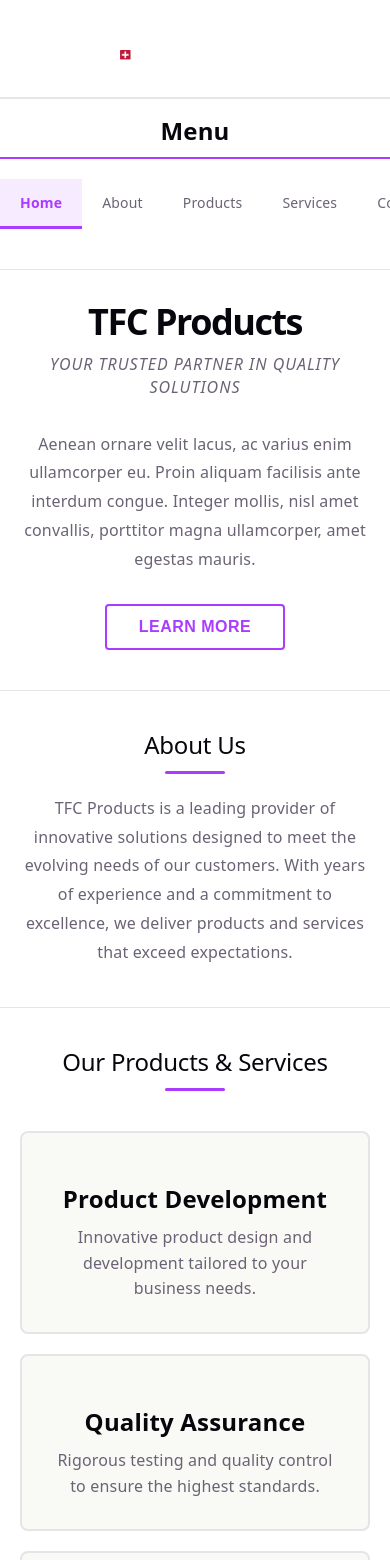
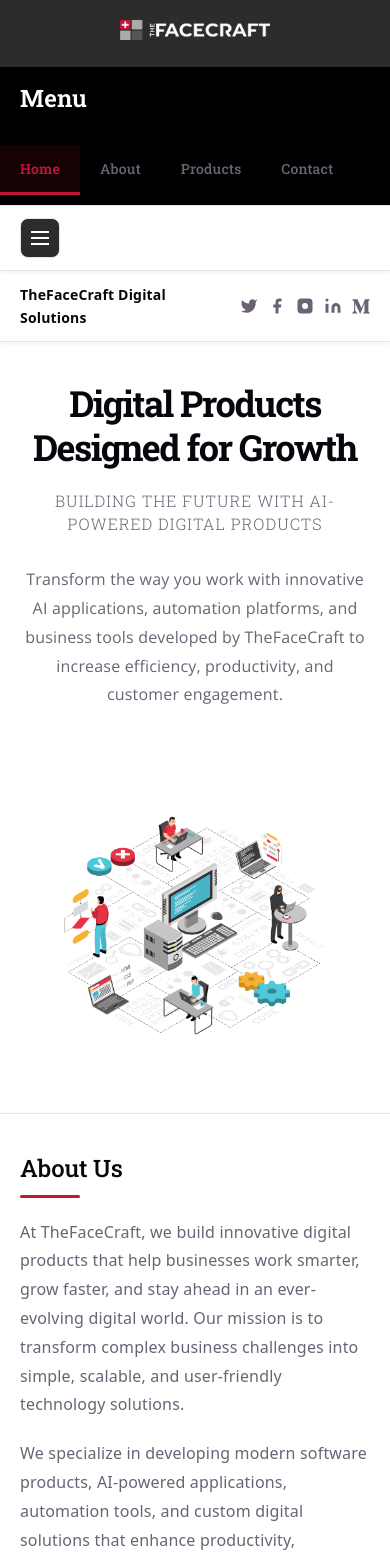
Before and after one commit to creativehandz/TFCproducts, a React (Vite) app: page / in a window 390 px wide. Shown: the top 1560 px of the page. Built offline with nearby package versions, Linux system fonts and the light colour scheme.

Commit message:
Update layout with main-content wrapper and font improvements

```diff
--- a/src/App.css
+++ b/src/App.css
@@ -1,3 +1,7 @@
+/* Import Fonts */
+@import url('https://fonts.googleapis.com/css2?family=Roboto+Slab:wght@300;400;500;600;700&display=swap');
+@import url('https://fonts.googleapis.com/css2?family=Open+Sans:wght@300;400;500;600;700&display=swap');
+
 /* Company Page Styles */
 .company-page {
   margin: 0;
@@ -17,20 +21,35 @@
 /* Left Sidebar */
 .sidebar {
   width: 280px;
-  background: var(--bg);
+  background: var(--bg-black);
   border-right: 1px solid var(--border);
-  padding: 30px 0;
+  padding: 0px 0;
   position: sticky;
   top: 0;
   height: 100vh;
   overflow-y: auto;
+  transition: width 0.3s ease, transform 0.3s ease;
+}
+
+.sidebar.collapsed {
+  width: 0;
+  overflow: hidden;
+  border-right: none;
+}
+
+@media (max-width: 1024px) {
+  .sidebar.collapsed {
+    transform: translateX(-100%);
+    width: 280px;
+  }
 }
 
 .sidebar-logo {
-  padding: 0 30px 30px;
+      padding: 30px 30px 30px;
   text-align: center;
-  border-bottom: 2px solid var(--border);
+  border-bottom: 0px solid var(--border);
   margin-bottom: 20px;
+  background: var(--bg-dark-gray);
 }
 
 .sidebar-logo .logo {
@@ -44,21 +63,24 @@
 }
 
 .sidebar-header {
-  padding: 0 30px 20px;
-  border-bottom: 2px solid var(--accent);
+  padding: 30px 30px 20px;
+  border-bottom: 0px solid var(--accent);
   margin-bottom: 20px;
+  text-align: left;
 }
 
 .sidebar-header h3 {
   margin: 0;
   font-size: 24px;
-  color: var(--text-h);
+  color: var(--text-w);
   font-weight: 600;
+  font-family: 'Roboto Slab', serif;
 }
 
 .sidebar-nav {
   display: flex;
   flex-direction: column;
+  align-items: flex-start;
 }
 
 .sidebar-link {
@@ -68,19 +90,17 @@
   font-size: 16px;
   font-weight: 500;
   transition: all 0.3s ease;
-  border-left: 3px solid transparent;
+  font-family: 'Roboto Slab', serif;
 }
 
 .sidebar-link:hover {
-  background: var(--accent-bg);
-  color: var(--text-h);
-  border-left-color: var(--accent);
+  background: var(--accent-red-bg);
+  color: var(--accent-red);
 }
 
 .sidebar-link.active {
-  background: var(--accent-bg);
-  color: var(--accent);
-  border-left-color: var(--accent);
+  background: var(--accent-red-bg);
+  color: var(--accent-red);
   font-weight: 600;
 }
 
@@ -89,6 +109,98 @@
   flex: 1;
   padding: 0;
   overflow-y: auto;
+  position: relative;
+}
+
+/* Top Bar */
+.top-bar {
+  position: sticky;
+  top: 0;
+  z-index: 1001;
+  background: var(--bg);
+  border-bottom: 1px solid var(--border);
+  padding: 15px 30px;
+  display: flex;
+  align-items: center;
+  box-shadow: 0 2px 4px rgba(0, 0, 0, 0.05);
+}
+
+/* Title and Social Bar */
+.title-social-bar {
+  position: sticky;
+  top: 74px;
+  z-index: 1000;
+  background: var(--bg);
+  border-bottom: 1px solid var(--border);
+  padding: 15px 30px;
+  display: flex;
+  align-items: center;
+  justify-content: space-between;
+  gap: 20px;
+  box-shadow: 0 2px 4px rgba(0, 0, 0, 0.05);
+}
+
+.top-bar-title {
+  flex: 1;
+  font-size: 16px;
+  color: var(--text-h);
+  text-align: left;
+}
+
+.top-bar-title strong {
+  font-weight: 600;
+  color: var(--text-h);
+}
+
+.top-bar-subtitle {
+  color: var(--text);
+  font-weight: 400;
+}
+
+.social-icons {
+  display: flex;
+  gap: 15px;
+  align-items: center;
+}
+
+.social-icon {
+  color: var(--text);
+  transition: color 0.3s ease;
+  display: flex;
+  align-items: center;
+  justify-content: center;
+}
+
+.social-icon:hover {
+  color: var(--accent-red);
+}
+
+/* Menu Toggle Button */
+.menu-toggle {
+  background: var(--bg-dark-gray);
+  border: 1px solid var(--border);
+  border-radius: 8px;
+  width: 44px;
+  height: 44px;
+  display: flex;
+  align-items: center;
+  justify-content: center;
+  cursor: pointer;
+  color: #fff;
+  transition: all 0.3s ease;
+}
+
+.menu-toggle:hover {
+  background: var(--accent-red);
+  transform: scale(1.05);
+}
+
+.menu-toggle:active {
+  transform: scale(0.95);
+}
+
+.menu-toggle svg {
+  pointer-events: none;
 }
 
 /* Hero Section */
@@ -98,12 +210,49 @@
   border-bottom: 1px solid var(--border);
 }
 
+.hero-content {
+  display: grid;
+  grid-template-columns: 1fr 1fr;
+  gap: 60px;
+  align-items: center;
+  max-width: 1400px;
+  margin: 0 auto;
+}
+
+.hero-text {
+  text-align: left;
+}
+
+.hero-image {
+  display: flex;
+  align-items: center;
+  justify-content: center;
+  padding: 40px;
+
+  border-radius: 12px;
+  border: 0px solid var(--border);
+}
+
+.hero-image img {
+  max-width: 100%;
+  height: auto;
+  object-fit: contain;
+}
+
+/* Main Content Wrapper for Sections */
+.main-content {
+  max-width: 1400px;
+  margin: 0 auto;
+}
+
 .hero-section h1 {
   font-size: 56px;
   margin: 0 0 20px;
   color: var(--text-h);
   letter-spacing: -1.5px;
   font-weight: 700;
+  font-family: "Roboto Slab", serif;
+  line-height: 1.2;
 }
 
 .tagline {
@@ -114,6 +263,7 @@
   margin-bottom: 20px;
   text-transform: uppercase;
   letter-spacing: 1px;
+  font-family: "Roboto Slab", serif;
 }
 
 .hero-description {
@@ -122,6 +272,7 @@
   color: var(--text);
   max-width: 600px;
   margin: 30px 0;
+  font-family: 'Open Sans';
 }
 
 .hero-button {
@@ -147,39 +298,39 @@
 
 /* Sections */
 .section {
-  padding: 60px 60px;
+  padding: 80px 60px;
   background: var(--bg);
   border-bottom: 1px solid var(--border);
 }
 
 .section h2 {
-  font-size: 32px;
+  font-size: 1.75em;
   margin-bottom: 20px;
   color: var(--text-h);
-  text-align: center;
+  text-align: left;
   position: relative;
   padding-bottom: 15px;
+  font-family: "Roboto Slab", serif;
 }
 
 .section h2::after {
   content: '';
   position: absolute;
   bottom: 0;
-  left: 50%;
-  transform: translateX(-50%);
+  left: 0;
   width: 60px;
   height: 3px;
-  background: var(--accent);
+  background: var(--accent-red);
   border-radius: 2px;
 }
 
 .section p {
-  line-height: 1.8;
-  color: var(--text);
-  max-width: 800px;
-  margin: 0 auto;
-  text-align: center;
-  font-size: 18px;
+      line-height: 1.8;
+    color: var(--text);
+    max-width: 800px;
+    margin: 0 auto 20px;
+    text-align: left;
+    font-size: 18px;
 }
 
 /* Services Grid */
@@ -194,9 +345,9 @@
   padding: 30px;
   background: var(--social-bg);
   border-radius: 8px;
-  border: 2px solid var(--border);
+  border: 2px solid var(--accent-red);
   transition: all 0.3s ease;
-  text-align: center;
+  text-align: left;
 }
 
 .service-card:hover {
@@ -215,6 +366,7 @@
   font-size: 16px;
   line-height: 1.6;
   color: var(--text);
+  margin: 0 0 5px 0;
 }
 
 /* Mission Section */
@@ -277,6 +429,10 @@
     border-bottom: 1px solid var(--border);
   }
 
+  .title-social-bar {
+    top: 0;
+  }
+
   .sidebar-logo {
     padding: 20px;
   }
@@ -292,23 +448,70 @@
   }
 
   .sidebar-link {
-    border-left: none;
     border-bottom: 3px solid transparent;
     white-space: nowrap;
   }
 
   .sidebar-link:hover,
   .sidebar-link.active {
-    border-left: none;
-    border-bottom-color: var(--accent);
+    border-bottom-color: var(--accent-red);
+  }
+
+  .hero-content {
+    gap: 40px;
   }
 }
 
 @media (max-width: 768px) {
+  .top-bar {
+    padding: 12px 20px;
+  }
+
+  .title-social-bar {
+    padding: 12px 20px;
+    gap: 10px;
+    top: 64px;
+  }
+
+  .top-bar-title {
+    font-size: 14px;
+  }
+
+  .top-bar-subtitle {
+    display: none;
+  }
+
+  .social-icons {
+    gap: 10px;
+  }
+
+  .social-icon svg {
+    width: 18px;
+    height: 18px;
+  }
+
+  .menu-toggle {
+    width: 40px;
+    height: 40px;
+  }
+
   .hero-section,
   .section,
   .footer {
     padding: 40px 20px;
+  }
+
+  .hero-content {
+    grid-template-columns: 1fr;
+    gap: 40px;
+  }
+
+  .hero-text {
+    text-align: center;
+  }
+
+  .hero-image {
+    padding: 30px;
   }
 
   .hero-section h1 {
@@ -345,88 +548,3 @@
     font-size: 14px;
   }
 }
-
-  @media (max-width: 1024px) {
-    border-right: none;
-    border-bottom: 1px solid var(--border);
-  }
-}
-
-#next-steps ul {
-  list-style: none;
-  padding: 0;
-  display: flex;
-  gap: 8px;
-  margin: 32px 0 0;
-
-  .logo {
-    height: 18px;
-  }
-
-  a {
-    color: var(--text-h);
-    font-size: 16px;
-    border-radius: 6px;
-    background: var(--social-bg);
-    display: flex;
-    padding: 6px 12px;
-    align-items: center;
-    gap: 8px;
-    text-decoration: none;
-    transition: box-shadow 0.3s;
-
-    &:hover {
-      box-shadow: var(--shadow);
-    }
-    .button-icon {
-      height: 18px;
-      width: 18px;
-    }
-  }
-
-  @media (max-width: 1024px) {
-    margin-top: 20px;
-    flex-wrap: wrap;
-    justify-content: center;
-
-    li {
-      flex: 1 1 calc(50% - 8px);
-    }
-
-    a {
-      width: 100%;
-      justify-content: center;
-      box-sizing: border-box;
-    }
-  }
-}
-
-#spacer {
-  height: 88px;
-  border-top: 1px solid var(--border);
-  @media (max-width: 1024px) {
-    height: 48px;
-  }
-}
-
-.ticks {
-  position: relative;
-  width: 100%;
-
-  &::before,
-  &::after {
-    content: '';
-    position: absolute;
-    top: -4.5px;
-    border: 5px solid transparent;
-  }
-
-  &::before {
-    left: 0;
-    border-left-color: var(--border);
-  }
-  &::after {
-    right: 0;
-    border-right-color: var(--border);
-  }
-}
--- a/src/App.jsx
+++ b/src/App.jsx
@@ -1,12 +1,19 @@
+import { useState } from 'react'
 import './App.css'
 
 function App() {
+  const [sidebarCollapsed, setSidebarCollapsed] = useState(false)
+
+  const toggleSidebar = () => {
+    setSidebarCollapsed(!sidebarCollapsed)
+  }
+
   return (
     <div className="company-page">
       {/* Main Layout Container */}
       <div className="main-layout">
         {/* Left Sidebar */}
-        <aside className="sidebar">
+        <aside className={`sidebar ${sidebarCollapsed ? 'collapsed' : ''}`}>
           <div className="sidebar-logo">
             <img src="/tfc-logo.png" alt="TFC Products Logo" className="logo" />
           </div>
@@ -17,88 +24,158 @@ function App() {
             <a href="#home" className="sidebar-link active">Home</a>
             <a href="#about" className="sidebar-link">About</a>
             <a href="#products" className="sidebar-link">Products</a>
-            <a href="#services" className="sidebar-link">Services</a>
+
             <a href="#contact" className="sidebar-link">Contact</a>
           </nav>
         </aside>
 
         {/* Right Content Area */}
         <main className="content-area">
+          {/* Top Bar */}
+          <div className="top-bar">
+            <button className="menu-toggle" onClick={toggleSidebar} aria-label="Toggle Menu">
+              <svg width="24" height="24" viewBox="0 0 24 24" fill="none" stroke="currentColor" strokeWidth="2">
+                <line x1="3" y1="12" x2="21" y2="12"></line>
+                <line x1="3" y1="6" x2="21" y2="6"></line>
+                <line x1="3" y1="18" x2="21" y2="18"></line>
+              </svg>
+            </button>
+          </div>
+
+          {/* Title and Social Bar */}
+          <div className="title-social-bar">
+            <div className="top-bar-title">
+              <strong>TheFaceCraft Digital Solutions</strong>
+            </div>
+            <div className="social-icons">
+              <a href="#" aria-label="Twitter" className="social-icon">
+                <svg width="20" height="20" viewBox="0 0 24 24" fill="currentColor">
+                  <path d="M23 3a10.9 10.9 0 01-3.14 1.53 4.48 4.48 0 00-7.86 3v1A10.66 10.66 0 013 4s-4 9 5 13a11.64 11.64 0 01-7 2c9 5 20 0 20-11.5a4.5 4.5 0 00-.08-.83A7.72 7.72 0 0023 3z"></path>
+                </svg>
+              </a>
+              <a href="#" aria-label="Facebook" className="social-icon">
+                <svg width="20" height="20" viewBox="0 0 24 24" fill="currentColor">
+                  <path d="M18 2h-3a5 5 0 00-5 5v3H7v4h3v8h4v-8h3l1-4h-4V7a1 1 0 011-1h3z"></path>
+                </svg>
+              </a>
+              <a href="#" aria-label="Instagram" className="social-icon">
+                <svg width="20" height="20" viewBox="0 0 24 24" fill="currentColor">
+                  <rect x="2" y="2" width="20" height="20" rx="5" ry="5"></rect>
+                  <path d="M16 11.37A4 4 0 1112.63 8 4 4 0 0116 11.37z" fill="#fff"></path>
+                  <line x1="17.5" y1="6.5" x2="17.51" y2="6.5" stroke="#fff" strokeWidth="2"></line>
+                </svg>
+              </a>
+              <a href="#" aria-label="LinkedIn" className="social-icon">
+                <svg width="20" height="20" viewBox="0 0 24 24" fill="currentColor">
+                  <path d="M16 8a6 6 0 016 6v7h-4v-7a2 2 0 00-2-2 2 2 0 00-2 2v7h-4v-7a6 6 0 016-6zM2 9h4v12H2z"></path>
+                  <circle cx="4" cy="4" r="2"></circle>
+                </svg>
+              </a>
+              <a href="#" aria-label="Medium" className="social-icon">
+                <svg width="20" height="20" viewBox="0 0 24 24" fill="currentColor">
+                  <path d="M2.846 6.887c.03-.295-.083-.586-.303-.784l-2.24-2.7v-.403h6.958l5.378 11.795 4.728-11.795h6.633v.403l-1.916 1.837c-.165.126-.247.333-.213.538v13.498c-.034.204.048.411.213.537l1.871 1.837v.403h-9.412v-.403l1.939-1.882c.19-.19.19-.246.19-.537v-10.91l-5.389 13.688h-.728l-6.275-13.688v9.174c-.052.385.076.774.347 1.052l2.521 3.058v.404h-7.148v-.404l2.521-3.058c.27-.279.39-.67.325-1.052v-10.608z"></path>
+                </svg>
+              </a>
+            </div>
+          </div>
+
           {/* Hero Section */}
           <section className="hero-section" id="home">
-            <h1>TFC Products</h1>
-            <p className="tagline">Your Trusted Partner in Quality Solutions</p>
+            <div className="hero-content">
+              <div className="hero-text">
+                <h1>Digital Products Designed for Growth</h1>
+                <p className="tagline">Building the Future with AI-Powered Digital Products</p>
                 <p className="hero-description">
-              Aenean ornare velit lacus, ac varius enim ullamcorper eu. Proin aliquam
-              facilisis ante interdum congue. Integer mollis, nisl amet convallis,
-              porttitor magna ullamcorper, amet egestas mauris.
+                  Transform the way you work with innovative AI applications, automation platforms, and business tools developed by TheFaceCraft to increase efficiency, productivity, and customer engagement.
                 </p>
-            <button className="hero-button">Learn More</button>
+
+              </div>
+              <div className="hero-image">
+                <img src="/digital.png" alt="TFC Products" />
+              </div>
+            </div>
           </section>
 
           {/* About Section */}
           <section className="section about" id="about">
+            <div className="main-content">
               <h2>About Us</h2>
               <p>
-          TFC Products is a leading provider of innovative solutions designed to meet
-          the evolving needs of our customers. With years of experience and a commitment
-          to excellence, we deliver products and services that exceed expectations.
+                At TheFaceCraft, we build innovative digital products that help businesses work smarter, grow faster, and stay ahead in an ever-evolving digital world. Our mission is to transform complex business challenges into simple, scalable, and user-friendly technology solutions.
               </p>
+              <p>We specialize in developing modern software products, AI-powered applications, automation tools, and custom digital solutions that enhance productivity, streamline operations, and improve customer experiences. By combining technical expertise with a deep understanding of business needs, we create products that deliver measurable value and long-term impact.</p>
+              <p>
+                Our team is passionate about innovation, quality, and continuous improvement. Every product we build is designed with performance, scalability, and usability in mind, ensuring that businesses of all sizes can leverage technology to achieve their goals.
+              </p>
+              <p>Whether it's artificial intelligence, workflow automation, customer engagement platforms, or custom business software, TheFaceCraft is committed to creating digital products that empower organizations to innovate, scale, and succeed in the digital age.</p>
+            </div>
           </section>
 
           {/* Services Section */}
           <section className="section services" id="products">
+            <div className="main-content">
               <h2>Our Products & Services</h2>
               <div className="services-grid">
                 <div className="service-card">
-            <h3>Product Development</h3>
+                  <h3>Kuantan188 Ticket Management</h3>
                   <p>
-              Innovative product design and development tailored to your business needs.
+                    Frontend  : https://tickets.tfcmockup.com/
                   </p>
+                  <p>
+                    Backend : https://admin.tfcmockup.com/login
+                  </p>
+                  <p>Username: admin@kuantan188.com</p>
+                  <p>Password: admin123</p>
                 </div>
                 <div className="service-card">
-            <h3>Quality Assurance</h3>
+                  <h3>Clevdex AI chatbot</h3>
                   <p>
-              Rigorous testing and quality control to ensure the highest standards.
+                    Frontend  : https://clevdex.com/
                   </p>
+                  <p>
+                    Backend : https://company.clevdex.com/login
+                  </p>
+                  <p>Username: kuantan@tfcmockup.com</p>
+                  <p>Password: Momilu@99</p>
                 </div>
                 <div className="service-card">
-            <h3>Customer Support</h3>
+                  <h3>Restaurant Table Management</h3>
                   <p>
-              Dedicated support team available to assist you every step of the way.
+                    Frontend  : https://rafw.tfcmockup.com/
                   </p>
+                  <p>
+                    Backend : https://rafw.tfcmockup.com/admin
+                  </p>
+                  <p>Username: prasharpranav@gmail.com</p>
+                  <p>Password: :qcDS=G5</p>
+                </div>
               </div>
             </div>
           </section>
 
-          {/* Mission Section */}
-          <section className="section mission" id="services">
-        <h2>Our Mission</h2>
-        <p>
-          To empower businesses with cutting-edge products and exceptional service,
-          fostering long-term partnerships built on trust and reliability.
-        </p>
-      </section>
+
 
           {/* Contact Section */}
           <section className="section contact" id="contact">
+            <div className="main-content">
               <h2>Get In Touch</h2>
               <div className="contact-info">
                 <div className="contact-item">
-            <strong>Email:</strong> info@tfcproducts.com
+                  <strong>Email:</strong> info@thefacecraft.com
                 </div>
                 <div className="contact-item">
-            <strong>Phone:</strong> +1 (555) 123-4567
+                  <strong>Phone:</strong> +41 76 715 23 36
                 </div>
                 <div className="contact-item">
-            <strong>Address:</strong> 123 Business Avenue, Suite 100, City, State 12345
+                  <strong>Address:</strong> Grossmatte O 24B, 6014 Luzern, Switzerland
+                </div>
               </div>
             </div>
           </section>
 
           {/* Footer */}
           <footer className="footer">
-            <p>&copy; 2026 TFC Products. All rights reserved.</p>
+            <p>&copy; 2026 FaceCraft GmbH. All rights reserved.</p>
           </footer>
         </main>
       </div>
--- a/src/index.css
+++ b/src/index.css
@@ -1,11 +1,16 @@
 :root {
   --text: #6b6375;
   --text-h: #08060d;
+  --text-w: #ffffff;
   --bg: #fff;
+  --bg-black: #000;
+  --bg-dark-gray: #2c2c2c;
   --border: #e5e4e7;
   --code-bg: #f4f3ec;
   --accent: #aa3bff;
+  --accent-red: #C01737;
   --accent-bg: rgba(170, 59, 255, 0.1);
+  --accent-red-bg: rgba(192, 23, 55, 0.1);
   --accent-border: rgba(170, 59, 255, 0.5);
   --social-bg: rgba(244, 243, 236, 0.5);
   --shadow:
```
Also changed, not shown: public/digital.png (added). Lines whose indentation alone changed are shown as unchanged.
